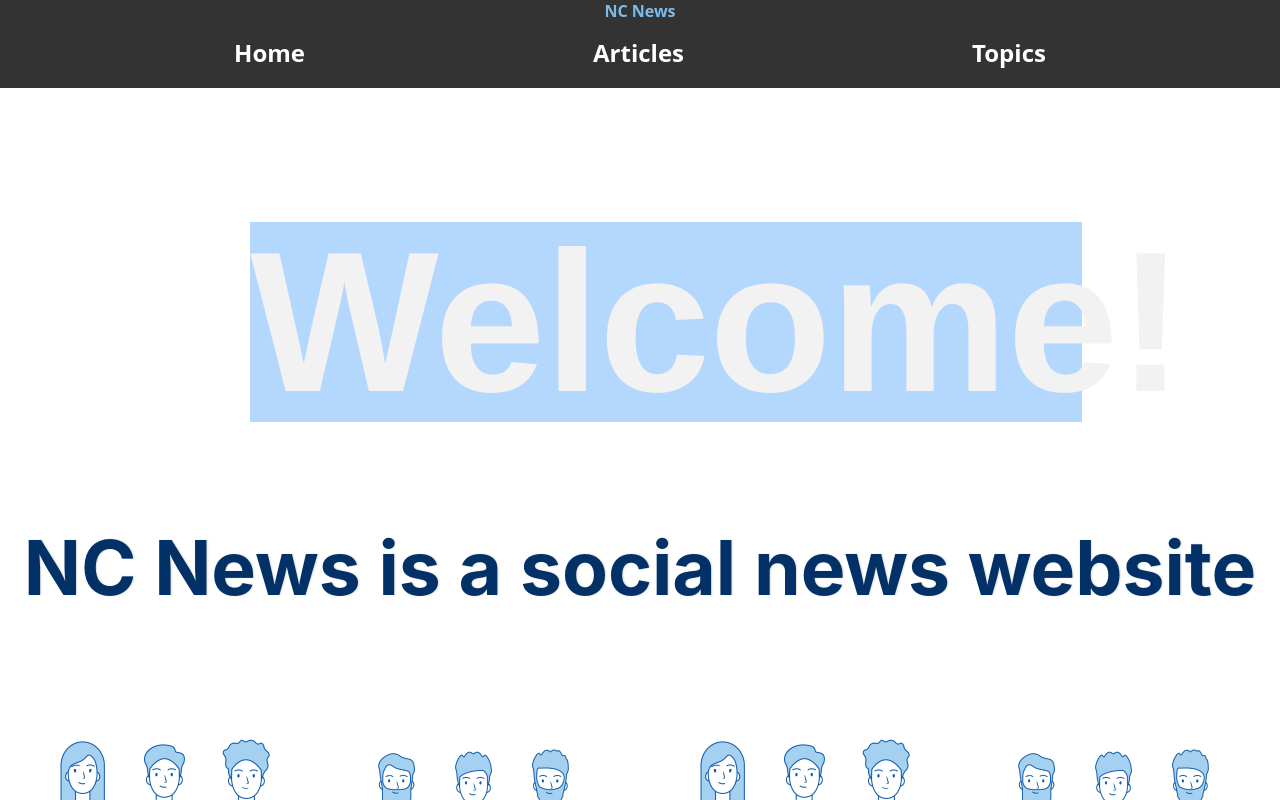
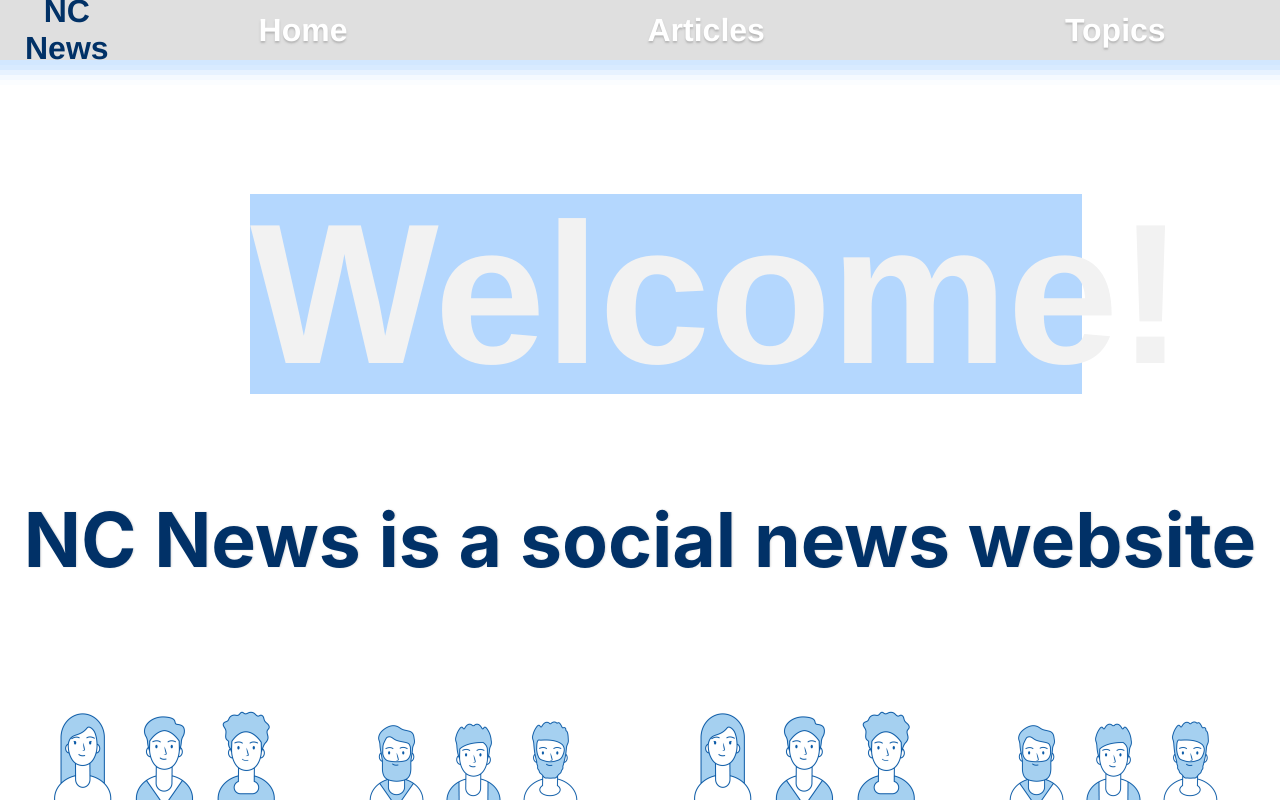
Before and after one commit to jesswils/FE-NC-News, a React (Create React App) app: page / in a window 1280 px wide. Shown: the top 800 px of the page. Built offline with nearby package versions, Linux system fonts and the light colour scheme.

Commit message:
Add css for navbar

```diff
--- a/src/App.css
+++ b/src/App.css
@@ -26,6 +26,10 @@ p {
 	margin-left: 0.5em;
 }
 
+.app-header {
+	margin-left: 25px;
+}
+
 label,
 select {
 	margin-top: 10px;
@@ -35,44 +39,51 @@ select {
 	font-size: large;
 }
 
-ul {
+/* ul {
 	list-style-type: none;
+	margin: 0;
+	padding: 0;
+	overflow: hidden;
+} */
+
+li a {
+	color: white;
+	text-shadow: 0px 2px 2px rgba(150, 150, 150, 0.55);
+	text-align: center;
+	padding: 14px 150px;
+	text-decoration: none;
+}
+
+li a:hover {
+	color: rgb(150, 150, 150);
+}
+
+ul.nav {
+	color: #013166;
+	background-color: #00000020;
+	text-align: center;
+	list-style-type: none;
+	font-family: 'Helvetica Neue', sans-serif;
+	font-size: 2em;
+	font-weight: bold;
 	margin: 0;
 	padding: 0;
 	overflow: hidden;
 }
 
-li {
+.nav {
+	position: sticky;
+	display: flex;
+	justify-content: space-between;
+	align-items: center;
+	height: 60px;
+	box-shadow: rgba(180, 215, 253, 0.157) 0px 5px,
+		rgba(180, 215, 253, 0.3) 0px 10px, rgba(180, 215, 253, 0.2) 0px 15px,
+		rgba(180, 215, 253, 0.1) 0px 20px, rgba(180, 215, 253, 0.05) 0px 25px;
+}
+/* li {
 	float: left;
-}
-
-li a {
-	display: block;
-	color: white;
-	text-align: center;
-	padding: 14px 16px;
-	text-decoration: none;
-}
-
-li a:hover {
-	background-color: #111;
-}
-
-ul.nav {
-	text-align: center;
-	list-style-type: none;
-	font-family: 'Open Sans', sans-serif;
-	font-weight: bold;
-	margin: 0;
-	padding: 0;
-	overflow: hidden;
-	background-color: #333;
-}
-
-.app-header {
-	text-align: center;
-	color: #7dbbeb;
-}
+} */
 
 /*  */
 /* homepage */
@@ -168,7 +179,7 @@ ul.nav {
 }
 
 .button-51:hover:before {
-	background-color: #b4eaff;
+	background-color: #007bff64;
 }
 
 @media (min-width: 768px) {
@@ -409,17 +420,16 @@ ul.nav {
 /* media queries */
 /*  */
 @media screen and (min-width: 1170px) {
-	nav {
+	/* nav {
 		text-align: center;
 		margin: 0 auto;
 	}
 	li {
 		list-style-type: none;
 		overflow: hidden;
-		background-color: #333;
-	}
+	} */
 
-	.nav li {
+	/* .nav li {
 		font-size: 1.5em;
 		padding-left: 10%;
 		padding-right: 10%;
@@ -428,11 +438,7 @@ ul.nav {
 		margin: 0 auto;
 		color: rgb(255, 255, 255);
 		text-decoration: none;
-	}
-
-	li a:hover {
-		background-color: #111;
-	}
+	} */
 
 	.article-card-wrapper {
 		display: grid;
@@ -500,7 +506,7 @@ ul.nav {
 }
 
 @media screen and (max-width: 770px) {
-	nav {
+	/* nav {
 		text-align: center;
 		margin: 0 auto;
 	}
@@ -521,7 +527,7 @@ ul.nav {
 
 	li a:hover {
 		background-color: #111;
-	}
+	} */
 
 	.single-article-title {
 		text-align: start;
```
